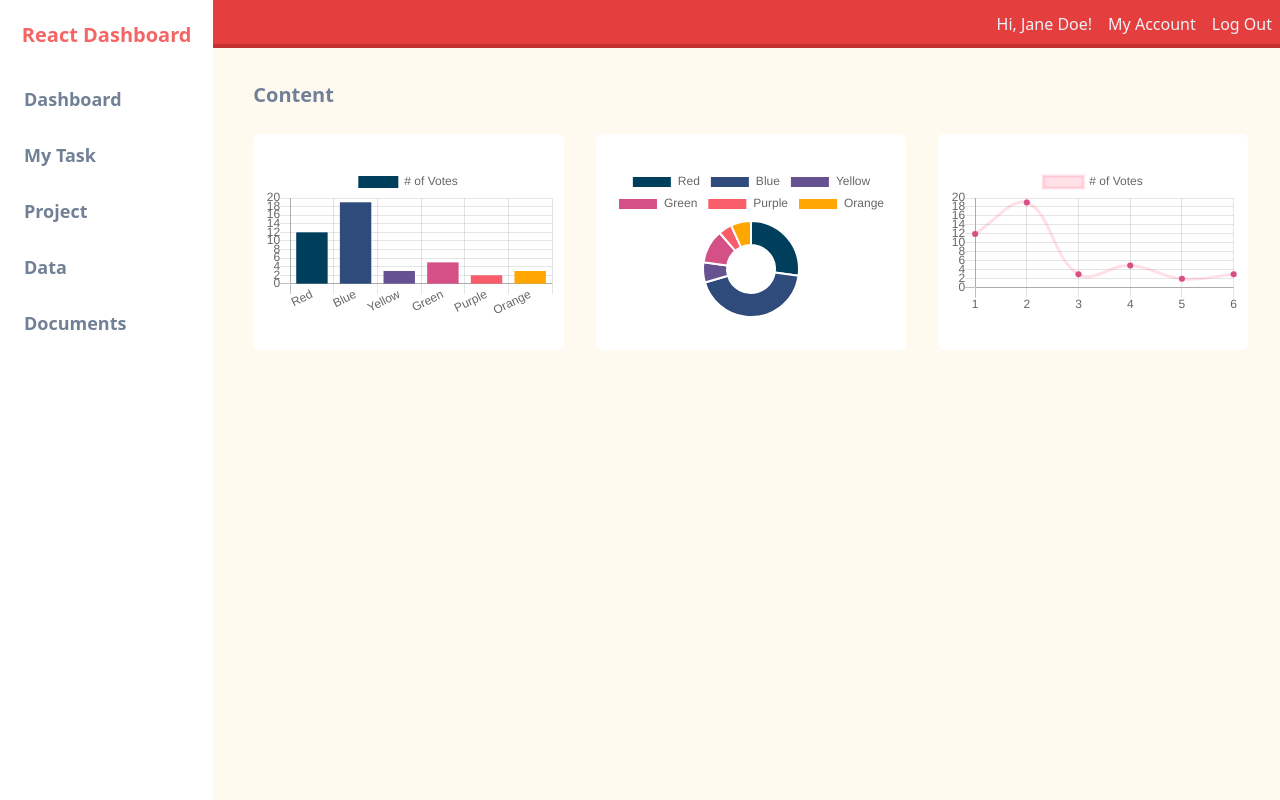
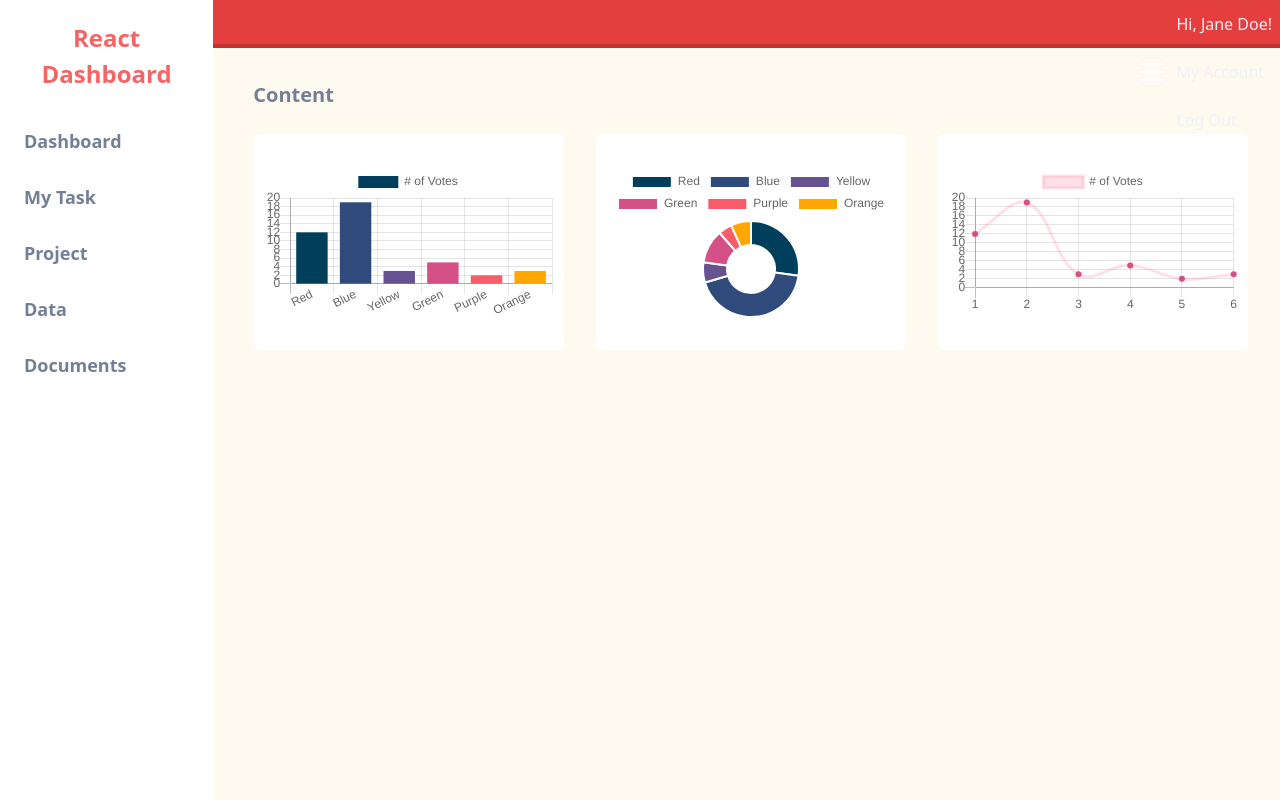
Before and after one commit to bonasunu/EnterpriseManagementFrontend, a React (Create React App) app in the folder client/: page / in a window 1280 px wide. Built offline with nearby package versions, Linux system fonts and the light colour scheme.

Commit message:
styling navbar for mobile device

```diff
--- a/client/src/App.js
+++ b/client/src/App.js
@@ -1,20 +1,37 @@
-import React from 'react'
+import React, { useState } from 'react'
 import Navbar from './components/Navbar'
 import Sidebar from './components/Sidebar'
 import Content from './components/Content'
 
 function App() {
+  const [burgerMenu, setBurgerMenu] = useState(false)
+
+  const handleBurgerMenu = () => setBurgerMenu(!burgerMenu)
+
   const classes = {
     wrapper:
       'overflow-x-hidden h-screen grid grid-cols-1 lg:grid-cols-6 sm:grid-cols-1 md:grid-cols-1',
     main: 'overflow-y-auto flex flex-col lg:col-span-5',
+    sidebarWeb:
+      'bg-white hidden sm:hidden md:hidden lg:inline xl:inline xl:col-span-1 lg:col-span-1',
+    sidebarMobile: 'sticky bg-white lg:hidden xl:hidden',
+    sidebarMobileHid: 'hidden',
   }
 
   return (
     <div className={classes.wrapper}>
-      <Sidebar />
+      <div className={classes.sidebarWeb}>
+        <Sidebar />
+      </div>
       <main className={classes.main}>
-        <Navbar />
+        <Navbar burgerBtn={handleBurgerMenu} burgerMenu={burgerMenu} />
+        <div
+          className={
+            burgerMenu ? classes.sidebarMobile : classes.sidebarMobileHid
+          }
+        >
+          <Sidebar />
+        </div>
         <Content />
       </main>
     </div>
--- /dev/null
+++ b/client/src/components/AccountMenu.js
@@ -0,0 +1,18 @@
+import React from 'react'
+
+const accountMenu = () => {
+  const classes = {
+    wrapper: 'block sm:hidden md:hidden lg:block xl:block',
+    link: 'text-gray-200 ml-1 mr-1 px-1 py-3',
+  }
+
+  return (
+    <div className={classes.wrapper}>
+      <p className={classes.link}>Hi, Jane Doe!</p>
+      <p className={classes.link}>My Account</p>
+      <p className={classes.link}>Log Out</p>
+    </div>
+  )
+}
+
+export default accountMenu
--- a/client/src/components/Navbar.js
+++ b/client/src/components/Navbar.js
@@ -1,17 +1,31 @@
 import React from 'react'
+import AccountMenu from './AccountMenu'
 
-const Navbar = () => {
+const Navbar = ({ burgerBtn, burgerMenu }) => {
   const classes = {
     nav:
-      'sticky top-0 flex flex-wrap justify-end bg-red-600 border-b-4 border-red-700 h-12',
-    link: 'text-gray-200 ml-1 mr-1 px-1 py-3',
+      'sticky top-0 flex flex-wrap sm:justify-start md:justify-start md:justify-end xl:justify-end bg-red-600 border-b-4 border-red-700 h-12',
+    btn: 'h-12 w-8 fill-current text-white outline-none',
   }
 
   return (
     <nav className={classes.nav}>
-      <p className={classes.link}>Hi, Jane Doe!</p>
-      <p className={classes.link}>My Account</p>
-      <p className={classes.link}>Log Out</p>
+      <button onClick={burgerBtn} type="button">
+        <svg className={classes.btn} viewBox="0 0 24 24">
+          {burgerMenu ? (
+            <path
+              fillRule="evenodd"
+              d="M18.278 16.864a1 1 0 0 1-1.414 1.414l-4.829-4.828-4.828 4.828a1 1 0 0 1-1.414-1.414l4.828-4.829-4.828-4.828a1 1 0 0 1 1.414-1.414l4.829 4.828 4.828-4.828a1 1 0 1 1 1.414 1.414l-4.828 4.829 4.828 4.828z"
+            />
+          ) : (
+            <path
+              fillRule="evenodd"
+              d="M4 5h16a1 1 0 0 1 0 2H4a1 1 0 1 1 0-2zm0 6h16a1 1 0 0 1 0 2H4a1 1 0 0 1 0-2zm0 6h16a1 1 0 0 1 0 2H4a1 1 0 0 1 0-2z"
+            />
+          )}
+        </svg>
+      </button>
+      <AccountMenu />
     </nav>
   )
 }
--- a/client/src/components/Sidebar.js
+++ b/client/src/components/Sidebar.js
@@ -2,17 +2,15 @@ import React from 'react'
 
 const Sidebar = () => {
   const classes = {
-    wrapper:
-      'bg-white hidden sm:hidden md:hidden lg:inline xl:inline xl:col-span-1 lg:col-span-1',
     title:
-      'text-red-500 font-extrabold text-center text-2xl md:text-xl w-full mt-5 mb-5 px-5',
+      'text-red-500 font-extrabold text-center text-2xl hidden sm:hidden md:hidden lg:block xl:block w-full mt-5 mb-5 px-5',
     linkWrapper: 'w-full text-left flex flex-col',
     link:
       'mt-1 mb-1 px-6 py-3 text-lg font-semibold w-full h-12 hover:bg-orange-200 hover:text-gray-800 text-gray-600',
   }
 
   return (
-    <div className={classes.wrapper}>
+    <>
       <div className={classes.title}>
         <h1>React Dashboard</h1>
       </div>
@@ -33,7 +31,7 @@ const Sidebar = () => {
           Documents
         </a>
       </div>
-    </div>
+    </>
   )
 }
 
```
